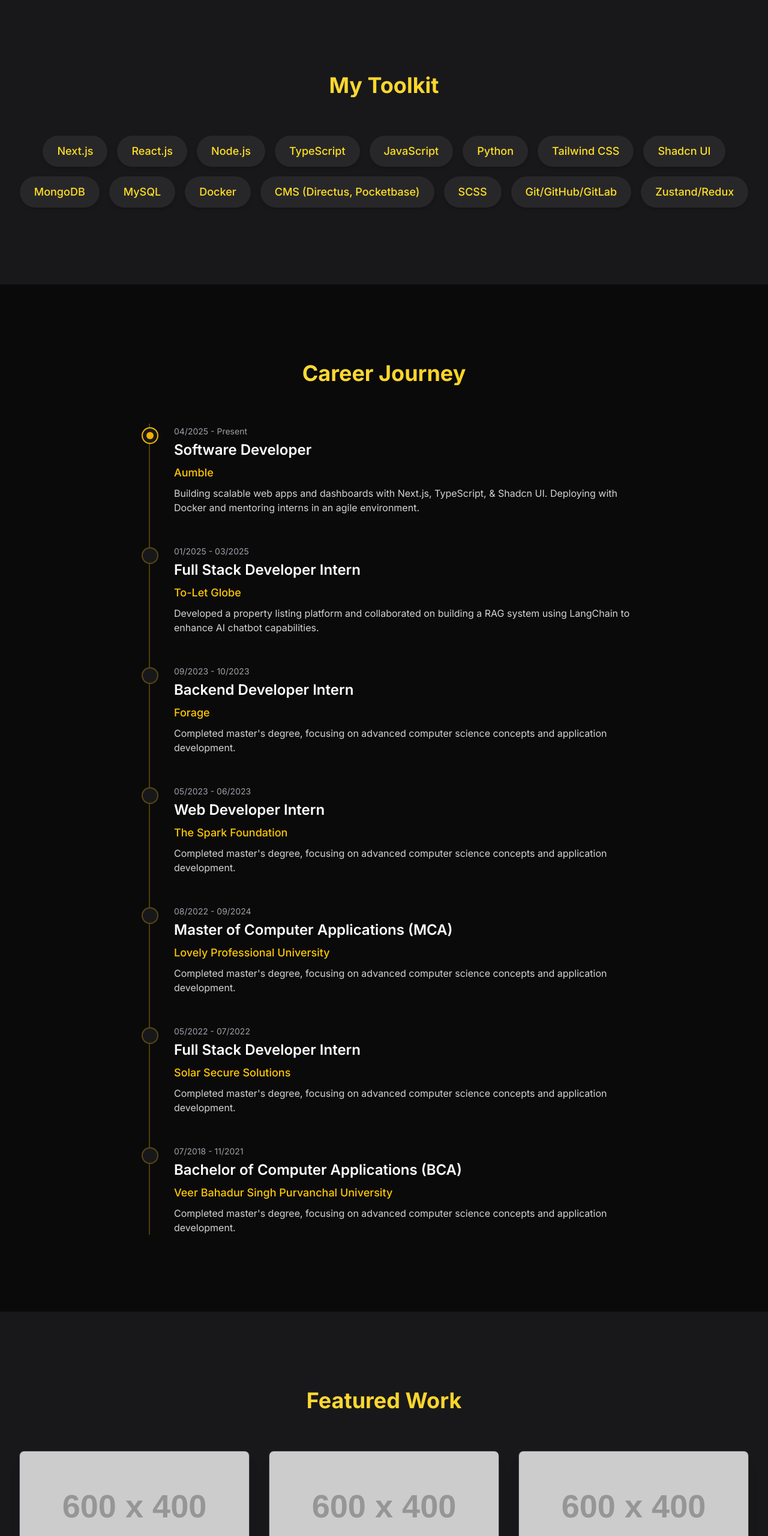
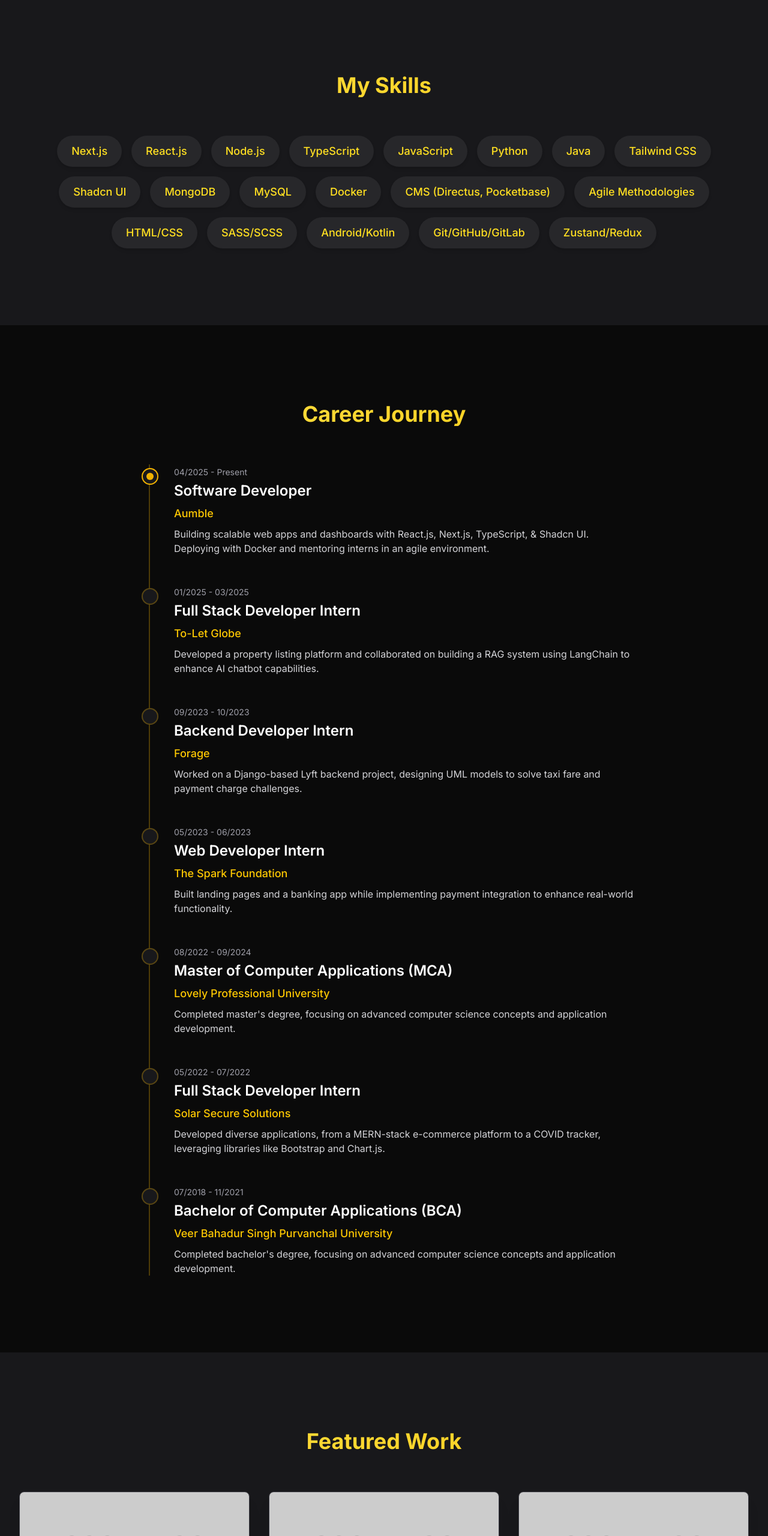
Before and after one commit to itsarshadahmad/portfolio-ui, a website built with Vite: page index.html in a window 1280 px wide. Shown: the part 900-3460 px from the top of the page at 60% size. Built offline with nearby package versions, Linux system fonts and the light colour scheme; placeholder pictures from the web are drawn by us.

Commit message:
feat: content changes, project link added;

```diff
--- a/index.html
+++ b/index.html
@@ -190,7 +190,7 @@
                     <h2
                         class="text-4xl font-bold text-center mb-16 text-gradient"
                     >
-                        My Toolkit
+                        My Skills
                     </h2>
                     <div class="flex flex-wrap justify-center gap-4">
                         <!-- Skills will be listed here -->
@@ -220,6 +220,10 @@
                         >
                         <span
                             class="bg-zinc-800 text-yellow-300 text-lg font-medium px-6 py-3 rounded-full shadow-md"
+                            >Java</span
+                        >
+                        <span
+                            class="bg-zinc-800 text-yellow-300 text-lg font-medium px-6 py-3 rounded-full shadow-md"
                             >Tailwind CSS</span
                         >
                         <span
@@ -244,7 +248,19 @@
                         >
                         <span
                             class="bg-zinc-800 text-yellow-300 text-lg font-medium px-6 py-3 rounded-full shadow-md"
-                            >SCSS</span
+                            >Agile Methodologies</span
+                        >
+                        <span
+                            class="bg-zinc-800 text-yellow-300 text-lg font-medium px-6 py-3 rounded-full shadow-md"
+                            >HTML/CSS</span
+                        >
+                        <span
+                            class="bg-zinc-800 text-yellow-300 text-lg font-medium px-6 py-3 rounded-full shadow-md"
+                            >SASS/SCSS</span
+                        >
+                        <span
+                            class="bg-zinc-800 text-yellow-300 text-lg font-medium px-6 py-3 rounded-full shadow-md"
+                            >Android/Kotlin</span
                         >
                         <span
                             class="bg-zinc-800 text-yellow-300 text-lg font-medium px-6 py-3 rounded-full shadow-md"
@@ -293,9 +309,9 @@
                                 </h4>
                                 <p class="text-zinc-300">
                                     Building scalable web apps and dashboards
-                                    with Next.js, TypeScript, & Shadcn UI.
-                                    Deploying with Docker and mentoring interns
-                                    in an agile environment.
+                                    with React.js, Next.js, TypeScript, & Shadcn
+                                    UI. Deploying with Docker and mentoring
+                                    interns in an agile environment.
                                 </p>
                             </div>
                         </div>
@@ -349,9 +365,9 @@
                                     Forage
                                 </h4>
                                 <p class="text-zinc-300">
-                                    Completed master's degree, focusing on
-                                    advanced computer science concepts and
-                                    application development.
+                                    Worked on a Django-based Lyft backend
+                                    project, designing UML models to solve taxi
+                                    fare and payment charge challenges.
                                 </p>
                             </div>
                         </div>
@@ -377,9 +393,9 @@
                                     The Spark Foundation
                                 </h4>
                                 <p class="text-zinc-300">
-                                    Completed master's degree, focusing on
-                                    advanced computer science concepts and
-                                    application development.
+                                    Built landing pages and a banking app while
+                                    implementing payment integration to enhance
+                                    real-world functionality.
                                 </p>
                             </div>
                         </div>
@@ -412,7 +428,6 @@
                             </div>
                         </div>
 
-                        <!-- TODO -->
                         <!-- Timeline Item 6 -->
                         <div class="mb-12">
                             <div
@@ -434,9 +449,10 @@
                                     Solar Secure Solutions
                                 </h4>
                                 <p class="text-zinc-300">
-                                    Completed master's degree, focusing on
-                                    advanced computer science concepts and
-                                    application development.
+                                    Developed diverse applications, from a
+                                    MERN-stack e-commerce platform to a COVID
+                                    tracker, leveraging libraries like Bootstrap
+                                    and Chart.js.
                                 </p>
                             </div>
                         </div>
@@ -462,7 +478,7 @@
                                     Veer Bahadur Singh Purvanchal University
                                 </h4>
                                 <p class="text-zinc-300">
-                                    Completed master's degree, focusing on
+                                    Completed bachelor's degree, focusing on
                                     advanced computer science concepts and
                                     application development.
                                 </p>
@@ -520,6 +536,22 @@
                                         >MongoDB</span
                                     >
                                 </div>
+                                <div class="flex gap-4 max-sm:flex-wrap">
+                                    <a
+                                        href="https://github.com/itsarshadahmad/event-app"
+                                        target="_blank"
+                                        class="w-full text-center btn-premium text-black font-semibold px-8 py-3 rounded-full text-lg"
+                                    >
+                                        GitHub
+                                    </a>
+                                    <!-- <a
+                                        href="https://github.com/itsarshadahmad/event-app"
+                                        target="_blank"
+                                        class="w-full text-center btn-premium text-black font-semibold px-8 py-3 rounded-full text-lg"
+                                    >
+                                        Demo
+                                    </a> -->
+                                </div>
                             </div>
                         </div>
                         <!-- Project Card 2 -->
@@ -556,6 +588,22 @@
                                         >MongoDB</span
                                     >
                                 </div>
+                                <div class="flex gap-4 max-sm:flex-wrap">
+                                    <a
+                                        href="https://github.com/itsarshadahmad/postink"
+                                        target="_blank"
+                                        class="w-full text-center btn-premium text-black font-semibold px-8 py-3 rounded-full text-lg"
+                                    >
+                                        GitHub
+                                    </a>
+                                    <!-- <a
+                                        href="https://github.com/itsarshadahmad/event-app"
+                                        target="_blank"
+                                        class="w-full text-center btn-premium text-black font-semibold px-8 py-3 rounded-full text-lg"
+                                    >
+                                        Demo
+                                    </a> -->
+                                </div>
                             </div>
                         </div>
                         <!-- Project Card 3 -->
@@ -588,32 +636,24 @@
                                         >Firebase</span
                                     >
                                 </div>
+                                <div class="flex gap-4 max-sm:flex-wrap">
+                                    <a
+                                        href="https://github.com/itsarshadahmad/crown-clothing"
+                                        target="_blank"
+                                        class="w-full text-center btn-premium text-black font-semibold px-8 py-3 rounded-full text-lg"
+                                    >
+                                        GitHub
+                                    </a>
+                                    <a
+                                        href="https://crown-clothing-store-app.netlify.app/"
+                                        target="_blank"
+                                        class="w-full text-center btn-premium text-black font-semibold px-8 py-3 rounded-full text-lg"
+                                    >
+                                        Demo
+                                    </a>
+                                </div>
                             </div>
                         </div>
-                        <!-- Project Card 2 -->
-                        <!-- <div class="bg-zinc-800 rounded-lg overflow-hidden shadow-xl border border-zinc-700 transform transition duration-500 hover:scale-105">
-                        <img src="https://placehold.co/600x400/1a1a1a/facc15?text=Project+Two" alt="Project Two" class="w-full h-48 object-cover">
-                        <div class="p-6">
-                            <h3 class="text-2xl font-semibold text-white mb-2">Enterprise SaaS Platform</h3>
-                            <p class="text-zinc-300 mb-4">A large-scale dashboard for data analysis, built with React, Node.js, and MongoDB for high performance and scalability.</p>
-                            <div class="flex flex-wrap gap-2 mb-4">
-                                <span class="text-xs font-medium bg-yellow-500/20 text-yellow-300 px-3 py-1 rounded-full">MERN Stack</span>
-                                <span class="text-xs font-medium bg-yellow-500/20 text-yellow-300 px-3 py-1 rounded-full">SaaS</span>
-                            </div>
-                        </div>
-                    </div> -->
-                        <!-- Project Card 3 -->
-                        <!-- <div class="bg-zinc-800 rounded-lg overflow-hidden shadow-xl border border-zinc-700 transform transition duration-500 hover:scale-105">
-                        <img src="https://placehold.co/600x400/1a1a1a/facc15?text=Project+Three" alt="Project Three" class="w-full h-48 object-cover">
-                        <div class="p-6">
-                            <h3 class="text-2xl font-semibold text-white mb-2">E-Commerce Store</h3>
-                            <p class="text-zinc-300 mb-4">A bespoke e-commerce solution with a custom backend, payment integration, and a mobile-first responsive design.</p>
-                            <div class="flex flex-wrap gap-2 mb-4">
-                                <span class="text-xs font-medium bg-yellow-500/20 text-yellow-300 px-3 py-1 rounded-full">Next.js</span>
-                                <span class="text-xs font-medium bg-yellow-500/20 text-yellow-300 px-3 py-1 rounded-full">Stripe</span>
-                            </div>
-                        </div>
-                    </div> -->
                     </div>
                 </div>
             </section>
@@ -625,6 +665,7 @@
                 >
                     <div class="rounded-lg overflow-hidden shadow-2xl">
                         <img
+                            loading="lazy"
                             src="/face.png"
                             alt="Portrait of Arshad Ahmad"
                             class="w-full h-auto object-cover rounded-full"
```
